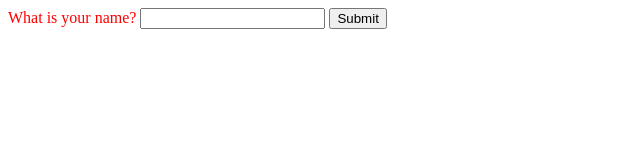
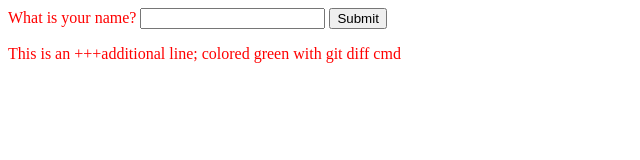
Before and after one commit to ChiefDowntown/CBTNuggets1, a plain HTML site: page index.html in a window 1280 px wide. Shown: the whole page, without its empty margins (0-640 px from the left). Drawn offline with Linux system fonts and the light colour scheme.

Commit message:
updated index.html

```diff
--- a/index.html
+++ b/index.html
@@ -8,6 +8,7 @@
         <p>
             What is your name? <input id="inName" maxlength="15">
             <button id="btnSubmit">Submit</button>
+            <p>This is an +++additional line; colored green with git diff cmd</p>
         </p>
         <h1 id="hello"></h1>
         <script src="./index.js"></script>
```
